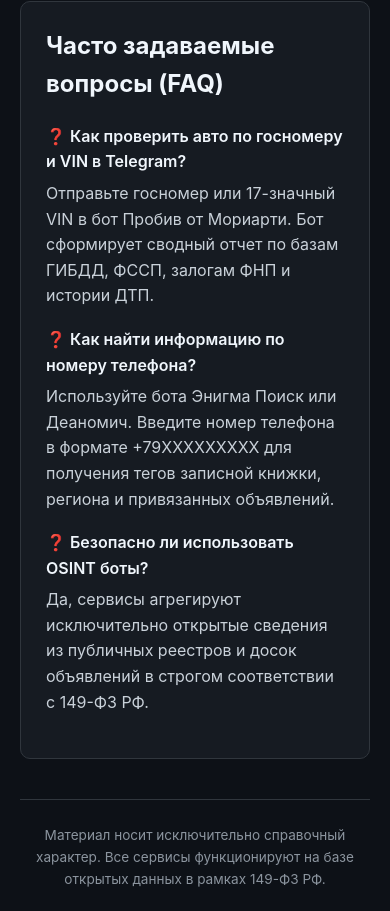
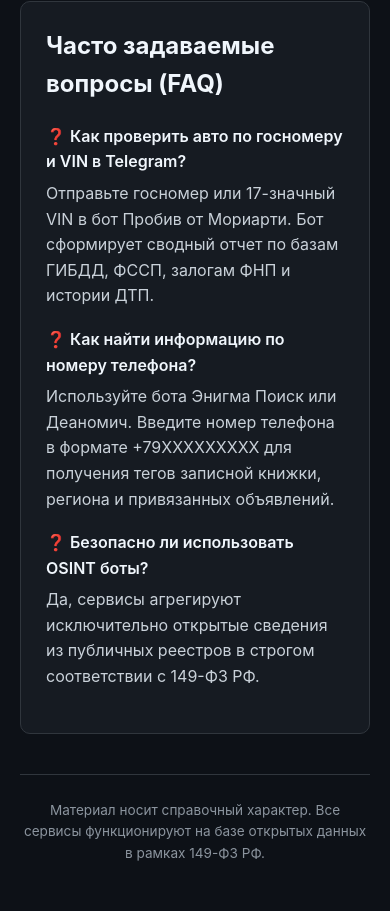
Before and after one commit to irenep64122/poisk-po-foto-telegram-bot, a plain HTML site: page index.html in a window 390 px wide. Shown: the part 3471-4382 px from the top of the page. After the commit the page ends 4356 px from the top, so only its background shows below. Drawn offline with Linux system fonts and the light colour scheme.

```diff
--- a/index.html
+++ b/index.html
@@ -13,7 +13,7 @@
     <meta property="og:type" content="website">
     <meta property="og:url" content="https://irenep64122.github.io/poisk-po-foto-telegram-bot/">
     <script type="application/ld+json">
-    {"@context": "https://schema.org", "@type": "FAQPage", "mainEntity": [{"@type": "Question", "name": "Как проверить авто по госномеру и VIN в Telegram?", "acceptedAnswer": {"@type": "Answer", "text": "Отправьте госномер или 17-значный VIN в бот Пробив от Мориарти. Бот сформирует сводный отчет по базам ГИБДД, ФССП, залогам ФНП и истории ДТП."}}, {"@type": "Question", "name": "Как найти информацию по номеру телефона?", "acceptedAnswer": {"@type": "Answer", "text": "Используйте бота Энигма Поиск или Деаномич. Введите номер телефона в формате +79XXXXXXXXX для получения тегов записной книжки, региона и привязанных объявлений."}}, {"@type": "Question", "name": "Безопасно ли использовать OSINT боты?", "acceptedAnswer": {"@type": "Answer", "text": "Да, сервисы агрегируют исключительно открытые сведения из публичных реестров и досок объявлений в строгом соответствии с 149-ФЗ РФ."}}]}
+    {"@context": "https://schema.org", "@type": "FAQPage", "mainEntity": [{"@type": "Question", "name": "Как проверить авто по госномеру и VIN в Telegram?", "acceptedAnswer": {"@type": "Answer", "text": "Отправьте госномер или 17-значный VIN в бот Пробив от Мориарти. Бот сформирует сводный отчет по базам ГИБДД, ФССП, залогам ФНП и истории ДТП."}}, {"@type": "Question", "name": "Как найти информацию по номеру телефона?", "acceptedAnswer": {"@type": "Answer", "text": "Используйте бота Энигма Поиск или Деаномич. Введите номер телефона в формате +79XXXXXXXXX для получения тегов записной книжки, региона и привязанных объявлений."}}, {"@type": "Question", "name": "Безопасно ли использовать OSINT боты?", "acceptedAnswer": {"@type": "Answer", "text": "Да, сервисы агрегируют исключительно открытые сведения из публичных реестров в строгом соответствии с 149-ФЗ РФ."}}]}
     </script>
     <script type="application/ld+json">
     {"@context": "https://schema.org", "@type": "SoftwareApplication", "name": "Поиск по фото человека в Telegram | Реверс-поиск лиц по соцсетям", "operatingSystem": "Telegram, Web, Android, iOS, Windows, macOS", "applicationCategory": "UtilitiesApplication", "offers": {"@type": "Offer", "price": "0", "priceCurrency": "RUB"}, "description": "Лучшие Telegram боты для распознавания лица и поиска профилей человека по фотографии. Аналоги FindClone, Search4faces и PimEyes прямо в Telegram."}
@@ -171,12 +171,12 @@
 
             <section class="faq">
                 <h2>Часто задаваемые вопросы (FAQ)</h2>
-                <div class="faq-item"><div class="faq-q">❓ Как проверить авто по госномеру и VIN в Telegram?</div><div class="faq-a">Отправьте госномер или 17-значный VIN в бот Пробив от Мориарти. Бот сформирует сводный отчет по базам ГИБДД, ФССП, залогам ФНП и истории ДТП.</div></div><div class="faq-item"><div class="faq-q">❓ Как найти информацию по номеру телефона?</div><div class="faq-a">Используйте бота Энигма Поиск или Деаномич. Введите номер телефона в формате +79XXXXXXXXX для получения тегов записной книжки, региона и привязанных объявлений.</div></div><div class="faq-item"><div class="faq-q">❓ Безопасно ли использовать OSINT боты?</div><div class="faq-a">Да, сервисы агрегируют исключительно открытые сведения из публичных реестров и досок объявлений в строгом соответствии с 149-ФЗ РФ.</div></div>
+                <div class="faq-item"><div class="faq-q">❓ Как проверить авто по госномеру и VIN в Telegram?</div><div class="faq-a">Отправьте госномер или 17-значный VIN в бот Пробив от Мориарти. Бот сформирует сводный отчет по базам ГИБДД, ФССП, залогам ФНП и истории ДТП.</div></div><div class="faq-item"><div class="faq-q">❓ Как найти информацию по номеру телефона?</div><div class="faq-a">Используйте бота Энигма Поиск или Деаномич. Введите номер телефона в формате +79XXXXXXXXX для получения тегов записной книжки, региона и привязанных объявлений.</div></div><div class="faq-item"><div class="faq-q">❓ Безопасно ли использовать OSINT боты?</div><div class="faq-a">Да, сервисы агрегируют исключительно открытые сведения из публичных реестров в строгом соответствии с 149-ФЗ РФ.</div></div>
             </section>
         </main>
 
         <footer>
-            <p>Материал носит исключительно справочный характер. Все сервисы функционируют на базе открытых данных в рамках 149-ФЗ РФ.</p>
+            <p>Материал носит справочный характер. Все сервисы функционируют на базе открытых данных в рамках 149-ФЗ РФ.</p>
         </footer>
     </div>
 </body>
```
